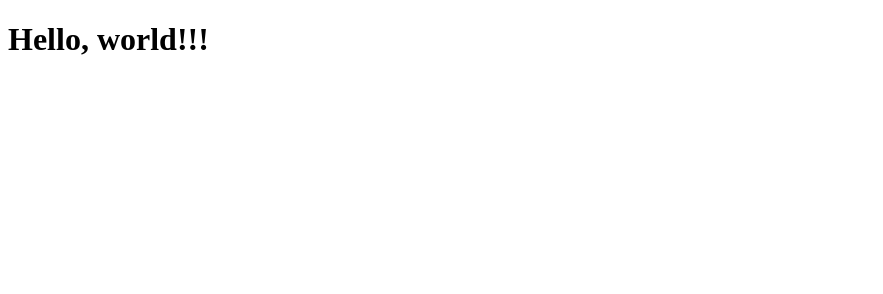
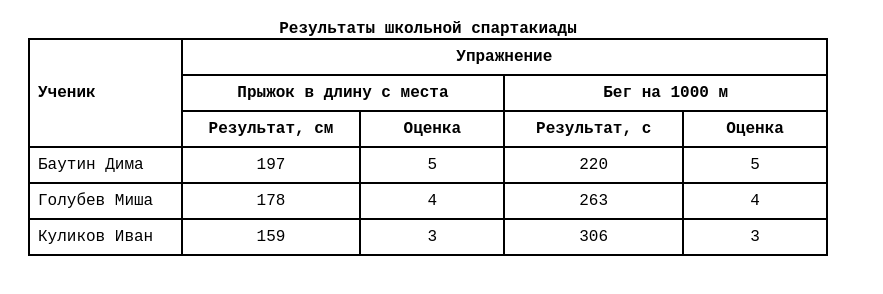
Before and after one commit to Lak0sta/HTMLGitStudy, a plain HTML site: page index.html in a window 1280 px wide. Shown: the whole page, without its empty margins (0-883 px from the left). Drawn offline with Linux system fonts and the light colour scheme.

Commit message:
new table added

```diff
--- a/index.html
+++ b/index.html
@@ -1,12 +1,63 @@
 <!DOCTYPE html>
-<html lang="en">
+<html lang="ru">
 <head>
     <meta charset="UTF-8">
     <meta name="viewport" content="width=device-width, initial-scale=1.0">
     <meta http-equiv="X-UA-Compatible" content="ie=edge">
-    <title>Document</title>
+    <title>Таблица</title>
+    <style>
+    table, th, td {
+        width: 800px;
+        border: black 2px solid;
+        border-collapse: collapse;
+        font-family: 'Courier New', Courier, monospace;
+        text-align: center;
+        margin: 20px;
+        padding: 8px;
+    }
+    th#1 {
+        text-align: left;
+    }
+    </style>
 </head>
 <body>
-    <h1>Hello, world!!!</h1>
+    <table>
+        <caption><b>Результаты школьной спартакиады</b></caption>
+        <tr>
+            <th rowspan="3" style="text-align: left">Ученик</th>
+            <th colspan="4">Упражнение</th>
+        </tr>
+        <tr>
+            <th colspan="2">Прыжок в длину с места</th>
+            <th colspan="2">Бег на 1000 м</th>
+        </tr>
+        <tr>
+            <th>Результат, см</th>
+            <th>Оценка</th>
+            <th>Результат, с</th>
+            <th>Оценка</th>
+        </tr>
+        <tr>
+            <td style="text-align: left">Баутин Дима</td>
+            <td>197</td>
+            <td>5</td>
+            <td>220</td>
+            <td>5</td>
+        </tr>
+        <tr>
+            <td style="text-align: left">Голубев Миша</td>
+            <td>178</td>
+            <td>4</td>
+            <td>263</td>
+            <td>4</td>
+        </tr>
+        <tr>
+            <td id="1" style="text-align: left">Куликов Иван</td>
+            <td>159</td>
+            <td>3</td>
+            <td>306</td>
+            <td>3</td>
+        </tr>
+    </table>
 </body>
 </html>
```
